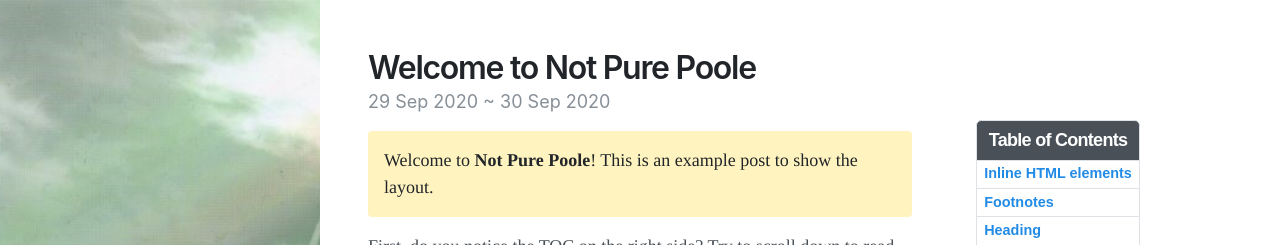
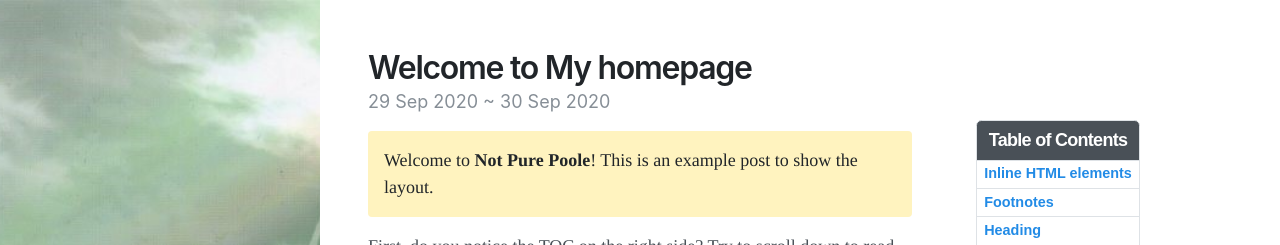
Before and after one commit to yihenc/yihenc.github.io, a Jekyll site: the page built from _posts/2020-09-29-welcome-to-not-pure-poole.md, in a window 1280 px wide and 900 px high. Shown: the top 245 px of the window. Built offline with Jekyll 4.4.1, drawn with Linux system fonts in a browser that asks for light colours; nearby versions of some CDN libraries.

Commit message:
Update 2020-09-29-welcome-to-not-pure-poole.md

```diff
--- a/_posts/2020-09-29-welcome-to-not-pure-poole.md
+++ b/_posts/2020-09-29-welcome-to-not-pure-poole.md
@@ -1,6 +1,6 @@
 ---
 layout: post
-title: Welcome to Not Pure Poole
+title: Welcome to My homepage
 date: 2020-09-29 23:18 +0800
 last_modified_at: 2020-10-01 01:08:25 +0800
 tags: [jekyll theme, jekyll, tutorial]
```
